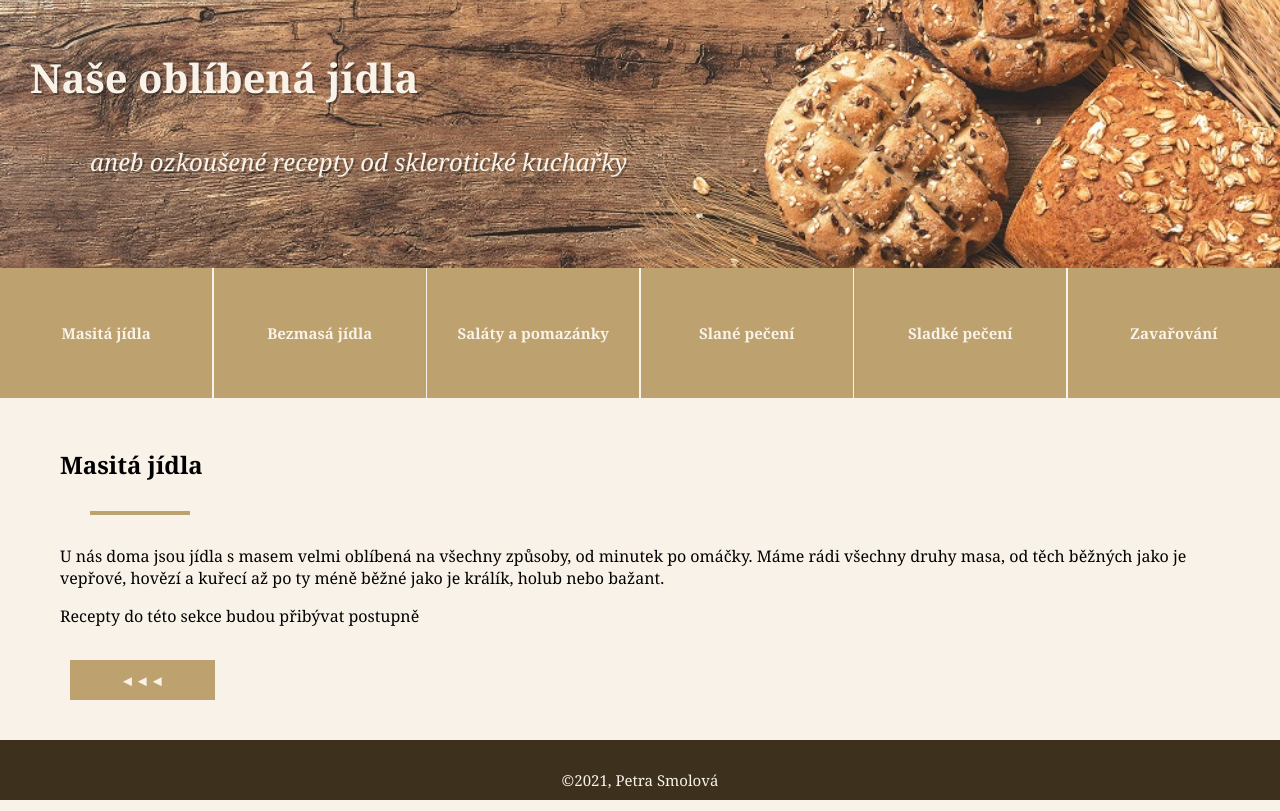
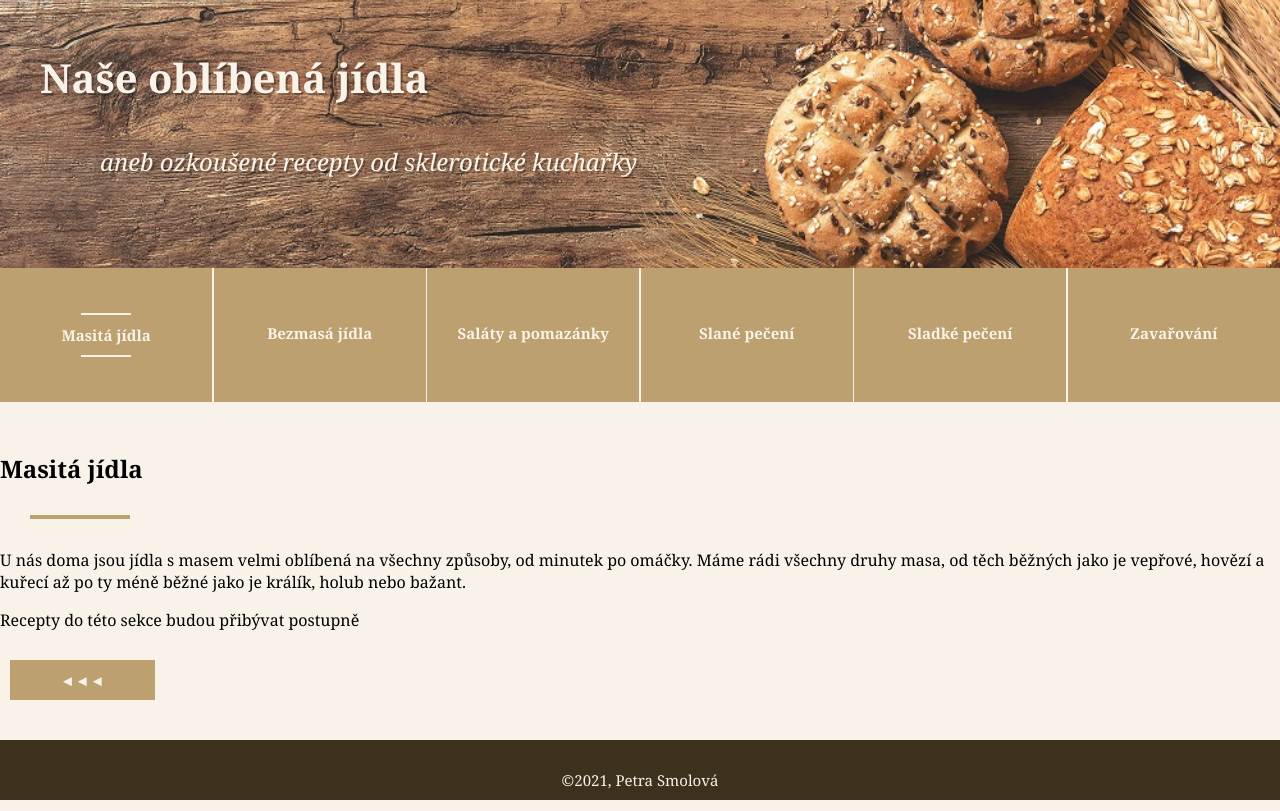
Before and after one commit to PetraSmolova/Z-v-, an Eleventy site: page meat.html in a window 1280 px wide. Built offline with nearby package versions, Linux system fonts and the light colour scheme; Eleventy itself is replaced by a stand-in of ours; files that its build step writes are made by us from their sources.

Commit message:
ladění detailů

```diff
--- a/_includes/sablona-menu-vedlejsi.njk
+++ b/_includes/sablona-menu-vedlejsi.njk
@@ -6,12 +6,12 @@ layout: sablona.njk
     <ul class="menu__list">
         <li class="menu__item invisible invisible2"><a class="menu__link" href="/introduction/">Pár slov úvodem</a></li>
         <li class="menu__item invisible invisible2"><a class="menu__link" href="/news/">Nejnovější recepty</a></li>
-        <li class="menu__item invisible2"><a class="menu__link" href="/meat/">Masitá jídla</a></li>
-        <li class="menu__item invisible2 border"><a class="menu__link" href="/meatless/">Bezmasá jídla</a></li>
-        <li class="menu__item invisible2 border"><a class="menu__link" href="/salads/">Saláty a pomazánky</a></li>
-        <li class="menu__item invisible2 border"><a class="menu__link" href="/baking/">Slané pečení</a></li>
-        <li class="menu__item invisible2 border"><a class="menu__link" href="/sweets/">Sladké pečení</a></li>
-        <li class="menu__item invisible2 border"><a class="menu__link" href="/syrups/">Zavařování</a></li>
+        <li class="menu__item invisible2 {{ 'menu__item--active' if page.fileSlug === 'meat' }}"><a class="menu__link" href="/meat/">Masitá jídla</a></li>
+        <li class="menu__item invisible2 border {{ 'menu__item--active' if page.fileSlug === 'meatless' }}"><a class="menu__link" href="/meatless/">Bezmasá jídla</a></li>
+        <li class="menu__item invisible2 border {{ 'menu__item--active' if page.fileSlug === 'salads' }}"><a class="menu__link" href="/salads/">Saláty a pomazánky</a></li>
+        <li class="menu__item invisible2 border {{ 'menu__item--active' if page.fileSlug === 'baking' }}"><a class="menu__link" href="/baking/">Slané pečení</a></li>
+        <li class="menu__item invisible2 border {{ 'menu__item--active' if page.fileSlug === 'sweets' }}"><a class="menu__link" href="/sweets/">Sladké pečení</a></li>
+        <li class="menu__item invisible2 border {{ 'menu__item--active' if page.fileSlug === 'syrups' }}"><a class="menu__link" href="/syrups/">Zavařování</a></li>
     </ul>
 </section>
 
@@ -19,4 +19,8 @@ layout: sablona.njk
 
     {{content | safe}}
 
+  {% if page.fileSlug !== '' %}
+    <a href="/" class="button__back">◄◄◄</a>
+  {% endif %}
+
 </main>
--- a/_includes/sablona-menu-zpet-vedlejsi.njk
+++ /dev/null
@@ -1,12 +0,0 @@
----
-layout: sablona-menu-vedlejsi.njk
----
-
-<div class="main">
-    {{content | safe}}
-
-
-
-
-    <a href="/" class="button__back">◄◄◄</a>
-</div>
--- a/meat.html
+++ b/meat.html
@@ -1,5 +1,5 @@
 ---
-layout: sablona-menu-zpet-vedlejsi.njk
+layout: sablona-menu-vedlejsi.njk
 title: Masité pokrmy :-)
 ---
 
--- a/scss/_colors-size.scss
+++ b/scss/_colors-size.scss
@@ -1,7 +1,8 @@
-$c_primary: #bda16f;
+$c_primary: #bda06f;
 $c_secondary: #f8f2e8;
-$c_terciary: #ffffff;
+$c_terciary: #bda16f;
 $c_text: #3d311d;
 $h1_fs: 40px;
 $h2_fs: 30px;
 $p_fs: 15px;
+$gap: 40px;
--- a/scss/style.scss
+++ b/scss/style.scss
@@ -18,7 +18,7 @@ body {
 //HEADER//
 
 .header {
-    padding: 30px;
+    padding: 40px;
     background-image: url(../images/pecivo_mensi.jpg);
     background-size: cover;
     background-position: center;
@@ -43,12 +43,12 @@ body {
         text-shadow: 2px 2px rgb(0, 0, 0, 0.3);
         margin: 40px auto;
         max-width: 1500px;
-        padding-left: 30px;
+        padding-left: 40px;
     }
 
     @media screen and (min-width: 700px) {
       background-image: url(../images/pecivo_vetsi.jpg);
-      padding: 50px 30px;
+      padding: 50px 40px;
 
         &__subtitle {
             padding-left: 60px;
@@ -66,11 +66,11 @@ body {
 .menu__list {
     list-style: none;
     margin: 0;
-	padding: 0;
+	  padding: 0;
 }
 
 .menu__item {
-	padding: 0;
+	  padding: 0;
     background-color: colors-size.$c_primary;
     border-radius: 5px;
     margin: 10px 20px;
@@ -79,13 +79,12 @@ body {
 .menu__link {
     text-decoration: none;
     padding: 15px 0;
-    color:  colors-size.$c_secondary;
+    color: colors-size.$c_secondary;
     font-weight: bold;
     font-size: colors-size.$p_fs;
     display: block;
     text-align: center;
     width: 100%;
-
 
     &:active {
         font-size: colors-size.$p_fs + 3px;
@@ -126,6 +125,20 @@ body {
         margin: 0;
         border-radius: 0;
         padding: 40px 0;
+
+        &--active {
+          padding: 20px;
+        }
+
+        &--active a::after,
+        &--active a::before {
+            content: "";
+            display: block;
+            background-color: colors-size.$c_secondary;
+            width: 50px;
+            height: 2px;
+            margin: 10px auto;
+        }
     }
 
     .border {
@@ -155,7 +168,6 @@ body {
 
 .main {
     margin: 0 auto;
-    padding: 0 30px;
 }
 
 .introduction {
@@ -190,7 +202,8 @@ body {
         color: colors-size.$c_text;
     }
 
-    .main__flex {display: flex;
+    .main__flex {
+        display: flex;
         flex-wrap: wrap;
     }
 
```
Also changed, not shown: baking.html (+1 -1 lines), index.html (+2 -1 lines), introduction.html (+1 -1 lines), meatless.html (+1 -1 lines), news.html (+6 -0 lines), salads.html (+1 -1 lines), sweets.html (+1 -1 lines), syrups.html (+1 -1 lines), css/style.css, 4 other files.
